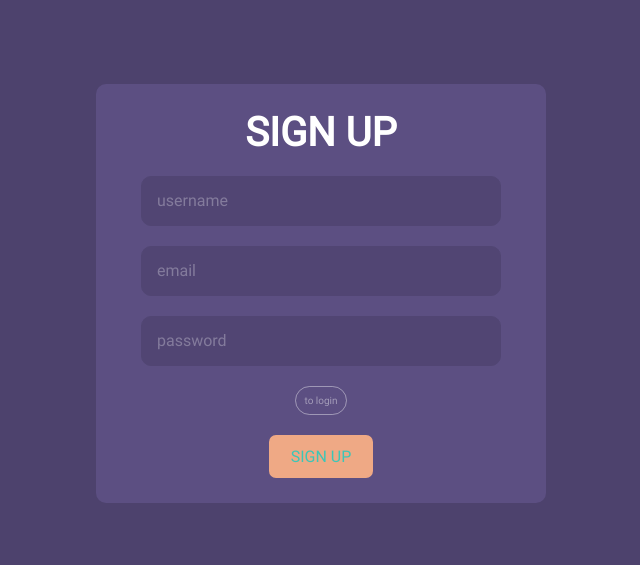
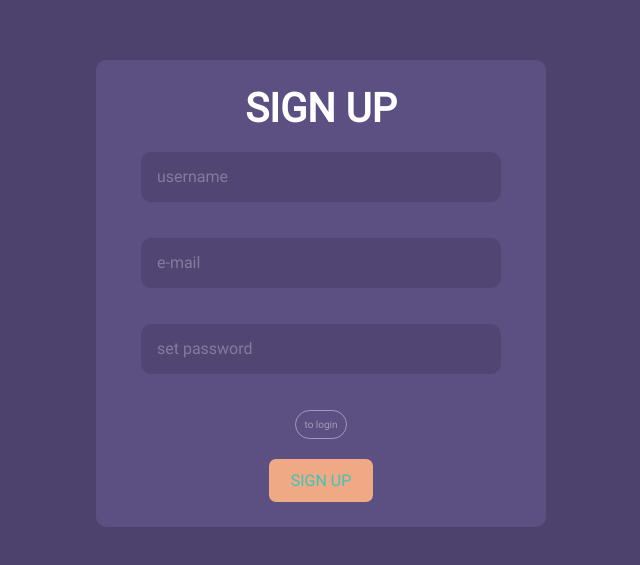
Before and after one commit to elidegen/bubbles, an Angular app: page /signup in a window 1280 px wide. Shown: the part 107-672 px from the top of the page, without its empty margins (319-959 px from the left). Built offline with nearby package versions, Linux system fonts and the light colour scheme.

Commit message:
formcontrol

```diff
--- a/src/app/forgotpassword/forgotpassword.component.html
+++ b/src/app/forgotpassword/forgotpassword.component.html
@@ -1,14 +1,23 @@
 <div class="wrapper">
-    <form class="card" [ngClass]="{'hide': hide}">
+    <form class="card" [ngClass]="{'hide': hide}" [formGroup]="forgotPasswordForm">
         <div class="row"><span class="large-font">FORGOT PASSWORD</span></div>
-        <div class="row"><input placeholder="email" type="text"></div>
+
+        <div class="input-container">
+            <input placeholder="e-mail" type="email" formControlName="email"
+                [ngClass]="{'invalid': isInvalid('email'), 'valid': isValidInput('email') }">
+            <div class="error-container">
+                <div *ngIf="requiredErrors('email')" class="errors">email is required</div>
+                <div *ngIf="emailError('email')" class="errors">please use a valid email</div>
+            </div>
+        </div>
+
         <div class="row small-font">
             <button type="button"  (click)="navigateTo('/login')" class="button3">back to login</button>
             <button type="button" (click)="navigateTo('/signup')" class="button3">create account</button>
 
         </div>
         <div class="row">
-            <button class="button1">LOG IN</button>
+            <button [ngClass]="{'valid-form-button': isFormValid()}" class="button1">LOG IN</button>
         </div>
 
     </form>
--- a/src/app/forgotpassword/forgotpassword.component.ts
+++ b/src/app/forgotpassword/forgotpassword.component.ts
@@ -1,19 +1,23 @@
 import { CommonModule } from '@angular/common';
 import { Component } from '@angular/core';
+import { FormControl, FormGroup, ReactiveFormsModule, Validators } from '@angular/forms';
 import { Router } from '@angular/router';
 
 @Component({
   selector: 'app-forgotpassword',
   standalone: true,
-  imports: [CommonModule],
+  imports: [CommonModule, ReactiveFormsModule],
   templateUrl: './forgotpassword.component.html',
   styleUrl: './forgotpassword.component.scss'
 })
 export class ForgotpasswordComponent {
   hide:boolean = false;
+  forgotPasswordForm:FormGroup;
 
   constructor(private router: Router){
-
+    this.forgotPasswordForm = new FormGroup({
+      email: new FormControl('', [Validators.required, Validators.email])
+    });
   }
 
   navigateTo(path:string){
@@ -22,4 +26,61 @@ export class ForgotpasswordComponent {
       this.router.navigate([path]);
     }, 300);
   }
+
+
+
+  //*****FORM CONTROL */
+
+  isFormValid() {
+    return this.forgotPasswordForm.valid;
+  }
+
+  emailError(key:string){
+    const field = this.getField(key);
+    if (field) {
+      return field.errors?.['email'] && this.dirtyTouched(field);
+    }
+  }
+
+  getField(key:string){
+    let myForm = this.forgotPasswordForm;
+    let field = myForm?.get(key);
+    return field;
+  }
+
+  dirtyTouched(field:any){
+    return (field.dirty ||
+      field.touched);
+  }
+
+  isInvalid(key: string) {
+    const field = this.getField(key);
+    if (field) {
+      return field.invalid &&
+      this.dirtyTouched(field);
+    } else {
+      return false;
+    }
+  }
+
+
+  isValidInput(key: string){
+    const field = this.getField(key);
+    if (field) {
+      return !this.isInvalid(key) && field.valid;
+    } else {
+      return false;
+    }
+  }
+
+
+  requiredErrors(key:string){
+    const field = this.getField(key);
+    if (field) {
+      return field.errors?.['required'] &&
+      this.dirtyTouched(field);
+    } else {
+      return false;
+    }
+  }
 }
--- a/src/app/login/login.component.html
+++ b/src/app/login/login.component.html
@@ -1,16 +1,41 @@
 <div class="wrapper">
-    <form class="card" [ngClass]="{'hide': hide}">
+    <form class="card" [ngClass]="{'hide': hide}" [formGroup]="loginForm" (ngSubmit)="submit()">
         <div class="row"><span class="large-font">LOGIN</span></div>
-        <div class="row"><input placeholder="email" type="text"></div>
-        <div class="row"><input placeholder="password" type="password"></div>
+
+
+        <div class="input-container">
+            <input placeholder="e-mail" type="email" formControlName="email"
+                [ngClass]="{'invalid': isInvalid('email'), 'valid': isValidInput('email') }">
+            <div class="error-container">
+                <div *ngIf="requiredErrors('email')" class="errors">email is required</div>
+                <div *ngIf="emailError('email')" class="errors">please use a valid email</div>
+            </div>
+        </div>
+
+
+
+        <div class="input-container">
+            <input placeholder="set password" type="password" formControlName="password"
+                [ngClass]="{'invalid': isInvalid('password'), 'valid': isValidInput('password') }">
+            <div class="error-container">
+                <div *ngIf="requiredErrors('password')" class="errors">password is required</div>
+                <div *ngIf="minLengthError('password')" class="errors">your password must have a minimum of 8 characters
+                </div>
+            </div>
+        </div>
+
+
+
+
+
         <div class="row small-font">
             <button type="button" (click)="navigateTo('/forgotpassword')" class="button3">forgot password</button>
             <button type="button" (click)="navigateTo('/home')" class="button3">guest login</button>
             <button type="button" (click)="navigateTo('/signup')" class="button3">create account</button>
+        </div>
 
-        </div>
         <div class="row">
-            <button type="button" class="button1" (click)="navigateTo('/home')">LOG IN</button>
+            <button [ngClass]="{'valid-form-button': isFormValid()}" type="button" class="button1" (click)="navigateTo('/home')">LOG IN</button>
         </div>
 
     </form>
--- a/src/app/login/login.component.scss
+++ b/src/app/login/login.component.scss
@@ -26,6 +26,12 @@
     gap: 10px;
 }
 
+.input-container {
+    @extend .row;
+    flex-direction: column;
+    gap: 2px;
+}
+
 .hide {
     transform: translateY(200%);
 }
--- a/src/app/login/login.component.ts
+++ b/src/app/login/login.component.ts
@@ -2,19 +2,24 @@ import { CommonModule } from '@angular/common';
 import { Component, OnDestroy } from '@angular/core';
 import { Router } from '@angular/router';
 import { MainService } from '../services/main.service';
+import { FormControl, FormGroup, FormsModule, ReactiveFormsModule, Validators } from '@angular/forms';
 
 @Component({
   selector: 'app-login',
   standalone: true,
-  imports: [CommonModule],
+  imports: [CommonModule, FormsModule, ReactiveFormsModule],
   templateUrl: './login.component.html',
   styleUrl: './login.component.scss'
 })
 export class LoginComponent  {
   hide:boolean = false;
+  loginForm: FormGroup
 
   constructor(private router: Router, private ms: MainService){
-
+    this.loginForm = new FormGroup({
+      email: new FormControl('', [Validators.required, Validators.email]),
+      password: new FormControl('', [Validators.required, Validators.minLength(5)])
+    });
   }
 
   navigateTo(path:string){
@@ -29,5 +34,74 @@ export class LoginComponent  {
 
   }
 
+  submit(){
+
+  }
+
+
+  //**************FORM CONTROL */
+  isFormValid() {
+    return this.loginForm.valid;
+  }
+
+  emailError(key:string){
+    const field = this.getField(key);
+    if (field) {
+      return field.errors?.['email'] && this.dirtyTouched(field);
+    }
+  }
+
+  getField(key:string){
+    let myForm = this.loginForm;
+    let field = myForm?.get(key);
+    return field;
+  }
+
+  dirtyTouched(field:any){
+    return (field.dirty ||
+      field.touched);
+  }
+
+  isInvalid(key: string) {
+    const field = this.getField(key);
+    if (field) {
+      return field.invalid &&
+      this.dirtyTouched(field);
+    } else {
+      return false;
+    }
+  }
+
+
+  isValidInput(key: string){
+    const field = this.getField(key);
+    if (field) {
+      return !this.isInvalid(key) && field.valid;
+    } else {
+      return false;
+    }
+  }
+
+
+  requiredErrors(key:string){
+    const field = this.getField(key);
+    if (field) {
+      return field.errors?.['required'] &&
+      this.dirtyTouched(field);
+    } else {
+      return false;
+    }
+  }
+
+
+  minLengthError(key:string){
+    const field = this.getField(key);
+    if (field) {
+      return field.errors?.['minlength'];
+    } else {
+      return false;
+    }
+  }
+
 
 }
--- a/src/app/signup/signup.component.html
+++ b/src/app/signup/signup.component.html
@@ -1,16 +1,48 @@
 <div class="wrapper">
-    <form class="card" [ngClass]="{'hide': hide}">
+    <form class="card" [ngClass]="{'hide': hide}" [formGroup]="signUpForm">
         <div class="row"><span class="large-font">SIGN UP</span></div>
-        <div class="row"><input placeholder="username" type="text"></div>
-        <div class="row"><input placeholder="email" type="text"></div>
-        <div class="row"><input placeholder="password" type="password"></div>
+
+        <div class="input-container">
+            <input placeholder="username" type="text" formControlName="username"
+                [ngClass]="{'invalid': isInvalid('username'), 'valid': isValidInput('username') }">
+
+            <div class="error-container">
+                <div *ngIf="requiredErrors('username')" class="errors">firstname is required</div>
+                <div *ngIf="minLengthError('username')" class="errors">firstname must have a minimum of 4 characters
+                </div>
+            </div>
+        </div>
+
+
+        <div class="input-container">
+            <input placeholder="e-mail" type="email" formControlName="email"
+                [ngClass]="{'invalid': isInvalid('email'), 'valid': isValidInput('email') }">
+            <div class="error-container">
+                <div *ngIf="requiredErrors('email')" class="errors">email is required</div>
+                <div *ngIf="emailError('email')" class="errors">please use a valid email</div>
+            </div>
+        </div>
+
+
+
+        <div class="input-container">
+            <input placeholder="set password" type="password" formControlName="password"
+                [ngClass]="{'invalid': isInvalid('password'), 'valid': isValidInput('password') }">
+            <div class="error-container">
+                <div *ngIf="requiredErrors('password')" class="errors">password is required</div>
+                <div *ngIf="minLengthError('password')" class="errors">your password must have a minimum of 8 characters
+                </div>
+            </div>
+        </div>
+
+
         <div class="row small-font">
 
             <button type="button" (click)="navigateTo('/login')" class="button3">to login</button>
 
         </div>
         <div class="row">
-            <button class="button1">SIGN UP</button>
+            <button [ngClass]="{'valid-form-button': isFormValid()}" class="button1">SIGN UP</button>
         </div>
 
     </form>
--- a/src/app/signup/signup.component.ts
+++ b/src/app/signup/signup.component.ts
@@ -1,19 +1,25 @@
 import { CommonModule } from '@angular/common';
 import { Component } from '@angular/core';
+import { FormControl, FormGroup, ReactiveFormsModule, Validators } from '@angular/forms';
 import { Router } from '@angular/router';
 
 @Component({
   selector: 'app-signup',
   standalone: true,
-  imports: [CommonModule],
+  imports: [CommonModule, ReactiveFormsModule],
   templateUrl: './signup.component.html',
   styleUrl: './signup.component.scss'
 })
 export class SignupComponent {
   hide:boolean = false;
+  signUpForm:FormGroup;
 
   constructor(private router: Router){
-
+    this.signUpForm = new FormGroup({
+      username: new FormControl('' , [Validators.required, Validators.minLength(4)]),
+      email: new FormControl('' , [Validators.required, Validators.email]),
+      password: new FormControl('' , [Validators.required, Validators.minLength(8)]),
+    });
   }
 
   navigateTo(path:string){
@@ -23,4 +29,70 @@ export class SignupComponent {
     }, 300);
   }
 
+
+  /** FORM CONTROL */
+
+  isFormValid() {
+    return this.signUpForm.valid;
+  }
+
+  emailError(key:string){
+    const field = this.getField(key);
+    if (field) {
+      return field.errors?.['email'] && this.dirtyTouched(field);
+    }
+  }
+
+  getField(key:string){
+    let myForm = this.signUpForm;
+    let field = myForm?.get(key);
+    return field;
+  }
+
+  dirtyTouched(field:any){
+    return (field.dirty ||
+      field.touched);
+  }
+
+  isInvalid(key: string) {
+    const field = this.getField(key);
+    if (field) {
+      return field.invalid &&
+      this.dirtyTouched(field);
+    } else {
+      return false;
+    }
+  }
+
+
+  isValidInput(key: string){
+    const field = this.getField(key);
+    if (field) {
+      return !this.isInvalid(key) && field.valid;
+    } else {
+      return false;
+    }
+  }
+
+
+  requiredErrors(key:string){
+    const field = this.getField(key);
+    if (field) {
+      return field.errors?.['required'] &&
+      this.dirtyTouched(field);
+    } else {
+      return false;
+    }
+  }
+
+
+  minLengthError(key:string){
+    const field = this.getField(key);
+    if (field) {
+      return field.errors?.['minlength'];
+    } else {
+      return false;
+    }
+  }
+
 }
```
Also changed, not shown: src/app/library.scss (+23 -0 lines).
